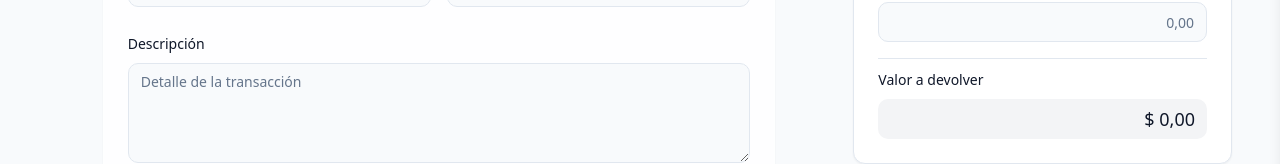
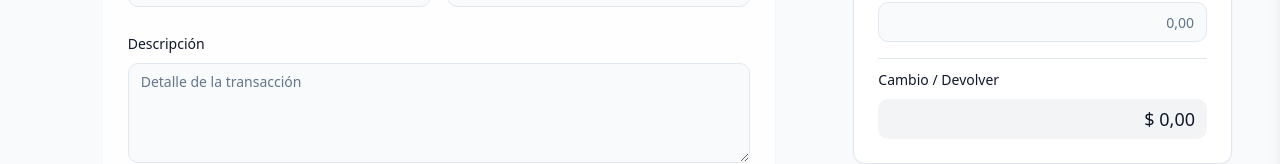
Before and after one commit to Alagar675/caja-diario, a React (Vite) app: page /dashboard in a window 1280 px wide. Shown: the part 441-605 px from the top of the page. Built offline with nearby package versions, Linux system fonts and the light colour scheme; the HTML template or start-up script is replaced by a standard one.

Commit message:
Fix: Change calculator label
Change the label "Valor a devolver" to "Cambio / Devolver" in the ChangeCalculator component.

```diff
--- a/src/components/calculator/ChangeCalculator.tsx
+++ b/src/components/calculator/ChangeCalculator.tsx
@@ -1,3 +1,4 @@
+
 import React, { useState, useEffect } from "react";
 import { Card, CardContent, CardHeader, CardTitle } from "@/components/ui/card";
 import { Input } from "@/components/ui/input";
@@ -107,7 +108,7 @@ const ChangeCalculator = ({
       </div>
 
       <div className="space-y-2 pt-2 border-t">
-        <Label htmlFor="change">Valor a devolver</Label>
+        <Label htmlFor="change">Cambio / Devolver</Label>
         <div id="change" className="h-10 flex items-center justify-end px-3 rounded-md bg-gray-100 font-medium text-lg">
           {formatCurrency(change)}
         </div>
```
